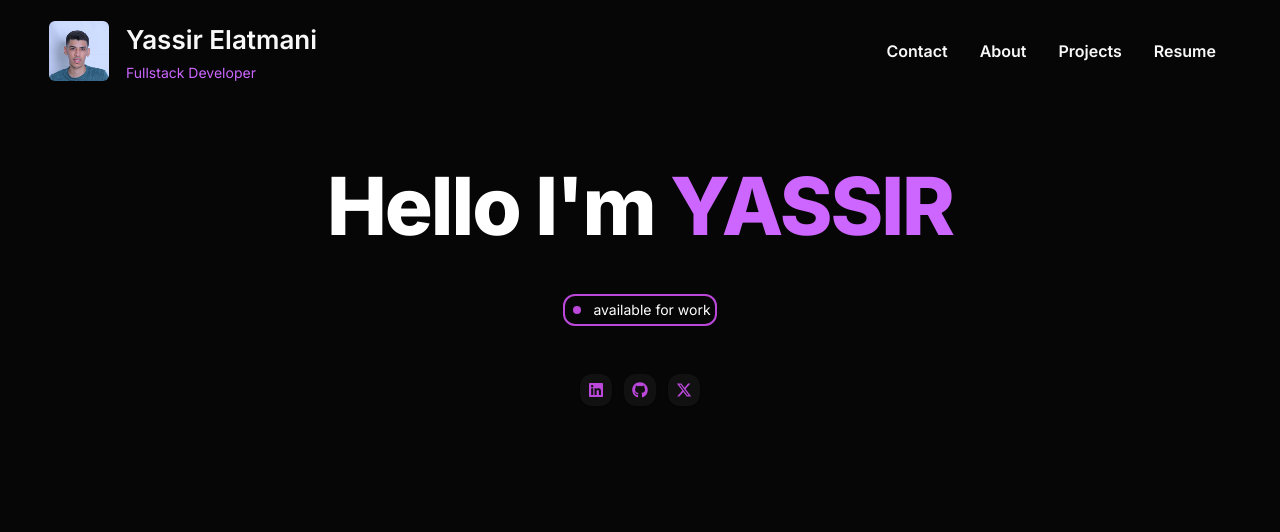
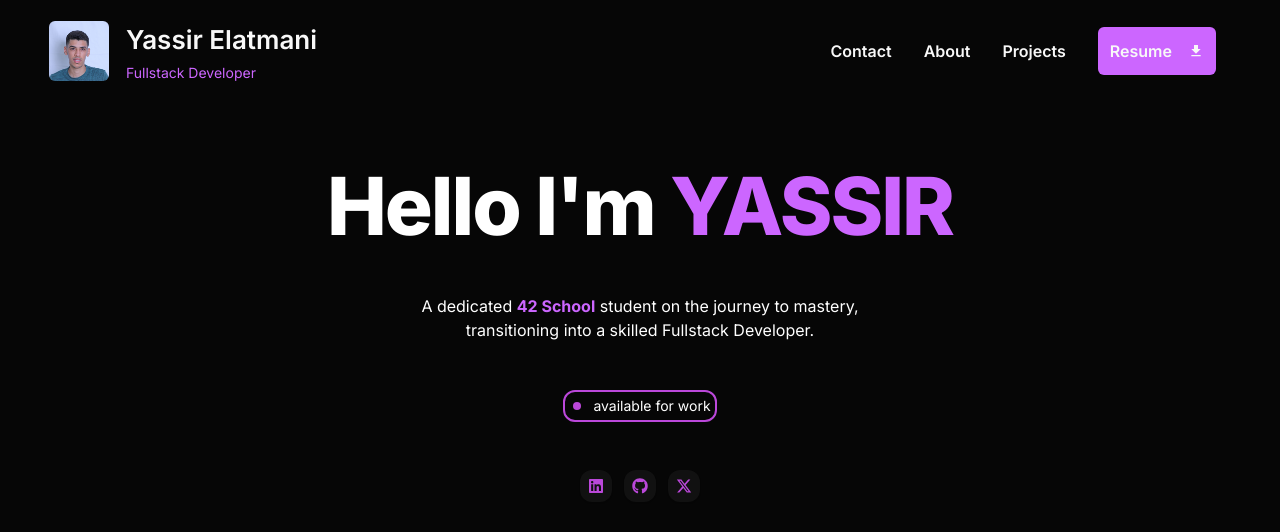
Before and after one commit to yassir58/my-portfolio, a Next.js app: page / in a window 1280 px wide. Shown: the top 532 px of the page. Built offline with nearby package versions, Linux system fonts and the light colour scheme.

Commit message:
Added download resume

```diff
--- a/package.json
+++ b/package.json
@@ -11,6 +11,7 @@
   },
   "dependencies": {
     "@t3-oss/env-nextjs": "^0.7.1",
+    "axios": "^1.6.7",
     "next": "^14.0.4",
     "react": "18.2.0",
     "react-dom": "18.2.0",
--- a/src/app/_components/Header.tsx
+++ b/src/app/_components/Header.tsx
@@ -1,8 +1,37 @@
+'use client'
 import Image from "next/image"
 import Link from "next/link"
+import axios from "axios"
+import { MdFileDownload } from "react-icons/md";
+
 
 //
 const Header:React.FC = () => {
+
+
+    const handleDownload = async () => {
+        await axios
+         .get(`https://utfs.io/f/21f2f9c4-fec5-4e82-a2fb-bdfe47189cd1-cru81y.pdf`, {
+           responseType: "blob", // Specify the response type as 'blob' to handle binary data
+         })
+         .then((res) => res.data)
+         .then((blob) => {
+
+           const url = window.URL.createObjectURL(new Blob([blob]));
+           const link = document.createElement("a");
+           link.href = url;
+           link.setAttribute("download", 'cv_yassirelatmani.pdf');
+
+           // Append to html link element page
+           document.body.appendChild(link);
+
+           // Start download
+           link.click();
+
+           // Clean up and remove the link
+           link.parentNode!.removeChild(link);
+         });
+     };
     return (<div className='w-[90%] h-[70px] my-4 rounded-xl flex justify-between items-center'>
         <div className="flex gap-4 justify-start items-center">
             <Image width={60} height={60} src={'/yelatman.jpg'} alt="profile" className="rounded-md mx-[-15px]"/>
@@ -22,9 +51,10 @@ const Header:React.FC = () => {
             <Link className='text-[16px] text-[#F8F8F8] font-semibold' href={'/projects'}>
                 Projects
             </Link>
-            <Link className='text-[16px] text-[#F8F8F8] font-semibold' href={'/resume'}>
-                Resume
-            </Link>
+            <button onClick={handleDownload} className='text-[16px] flex gap-4 text-[#F8F8F8] font-semibold bg-[hsl(280,100%,70%)] justify-center items-center rounded-md hover:opacity-90 p-3' >
+                <p>Resume</p>
+                <MdFileDownload/>
+            </button>
         </div>
     </div>)
 }
--- a/src/app/layout.tsx
+++ b/src/app/layout.tsx
@@ -19,13 +19,17 @@ export default function RootLayout({
 }: {
   children: React.ReactNode;
 }) {
+
   return (
     <html lang="en">
-      <body className={`font-sans ${inter.variable} bg-[#060606]`}>
+      <body className={`font-sans ${inter.variable} bg-[#060606]`} id='your-element-selector'>
       <main className="flex min-h-screen flex-col items-center justify-start bg-[#060606] text-white">
       <Header />
       {children}
     </main>
+<script>
+
+</script>
       </body>
     </html>
   );
--- a/src/app/page.tsx
+++ b/src/app/page.tsx
@@ -10,6 +10,7 @@ export default function HomePage() {
       <h1 className="text-5xl font-extrabold tracking-tight text-white sm:text-[5rem]">
         Hello I'm <span className="text-[hsl(280,100%,70%)]">YASSIR</span>
       </h1>
+      <h3 className='text-white max-w-lg text-center'>A dedicated <span className="text-[hsl(280,100%,70%)] font-bold">42 School</span> student on the journey to mastery, transitioning into a skilled Fullstack Developer.</h3>
       <span className="flex items-center justify-start gap-2 rounded-xl border-2 border-[#BB48DA] p-1">
         <GoDotFill className="text-[#BB48DA]" />
         <p className="text-sm text-white">available for work</p>
@@ -17,7 +18,7 @@ export default function HomePage() {
 
       <div className="hidden items-center justify-start gap-3 lg:flex">
         <Link
-          href=""
+          href="https://linkedin.com/in/yassir-el-atmani"
           className="flex items-center justify-center rounded-xl bg-[#111111] p-2 text-[#BB48DA] shadow-sm hover:scale-110"
         >
           <FaLinkedin />
@@ -29,7 +30,7 @@ export default function HomePage() {
           <FaGithub />
         </Link>
         <Link
-          href=""
+          href="https://github.com/yassir58/"
           className="flex items-center justify-center rounded-xl bg-[#111111] p-2 text-[#BB48DA] shadow-sm hover:scale-110"
         >
           <FaXTwitter />
--- a/src/app/projects/page.tsx
+++ b/src/app/projects/page.tsx
@@ -41,7 +41,14 @@ const page:React.FC = () => {
         subtitle:'System Administration & Devops',
         description:'This 42 school project is designed to expand your understanding of system administration through the practical application of Docker.',
         link:'https://github.com/yassir58/Inception-42'
-    }
+    },
+    {
+        image:'wordlegame.gif',
+            title:'WORDLE GAME PLATFORM',
+            subtitle:'Web Developement',
+            description:'Wordle game platform offering guest and user login options, complete with game statistics, history tracking, a user-friendly guide, interactive challenges, and customizable light and dark modes for an enhanced gaming experience.',
+            link:'https://github.com/yassir58/wordle-game'
+        }
 ]
     return (<div className="flex flex-col w-[95%] h-full justify-start items-center">
         <div className='flex flex-col justify-center items-center gap-4 text-center'>
```
Also changed, not shown: public/wordlegame.gif (added), 1 other file (tests, documents, lock files or other folders).
